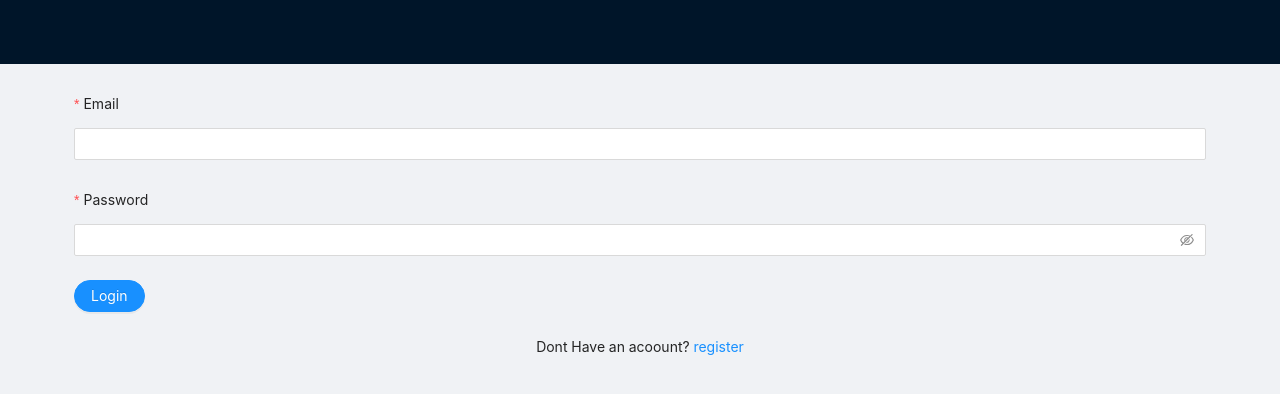
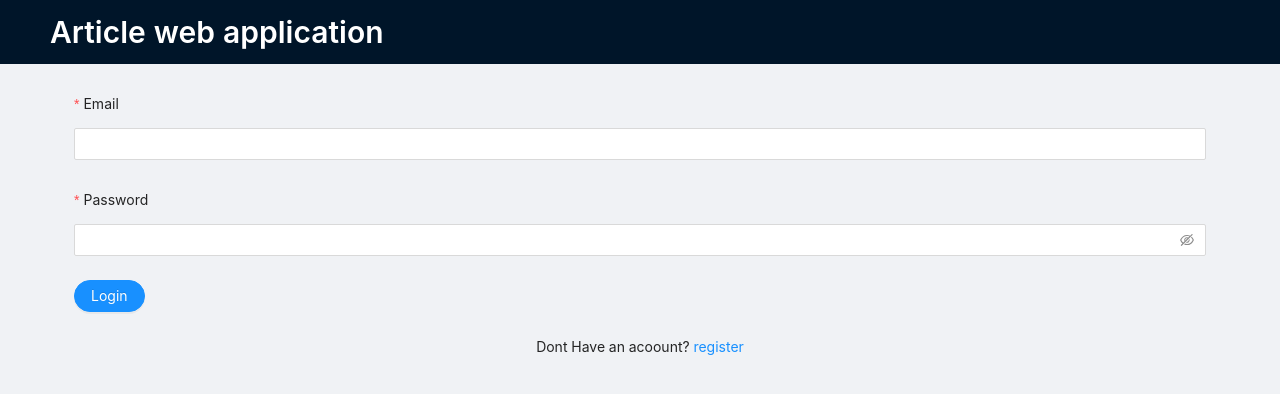
Before and after one commit to sepiddd/article-web-app, a React (Create React App) app: page /auth/login in a window 1280 px wide. Shown: the top 394 px of the page. Built offline with nearby package versions, Linux system fonts and the light colour scheme.

Commit message:
add logout to application

```diff
--- a/src/Layout/Layout.tsx
+++ b/src/Layout/Layout.tsx
@@ -1,18 +1,43 @@
-import { Layout as AntLayout } from "antd";
 import { PropsWithChildren } from "react";
+import { Button, Layout as AntLayout, Typography } from "antd";
+import { LogoutOutlined } from "@ant-design/icons";
 import { useAuth } from "../hooks";
+
+const { Title } = Typography;
 
 const { Header, Content } = AntLayout;
 
 const Layout = ({ children }: PropsWithChildren<unknown>) => {
-  const { user } = useAuth();
+  const { user, isAuthenticated, logout, loading } = useAuth();
+
   return (
     <AntLayout style={{ minHeight: "100vh" }}>
       <Header
-        style={{ position: "fixed", zIndex: 1, width: "100%", color: "white" }}>
-        {!!user
-          ? `${user.firstName} ${user.lastName}`
-          : "Article web application"}
+        style={{
+          position: "fixed",
+          zIndex: 1,
+          width: "100%",
+          color: "white",
+          display: "flex",
+          alignItems: "center",
+          justifyContent: "space-between",
+        }}>
+        <Title level={2} style={{ color: "white", marginBottom: 0 }}>
+          {isAuthenticated
+            ? `${user.firstName} ${user.lastName}`
+            : "Article web application"}
+        </Title>
+
+        {isAuthenticated && (
+          <Button
+            type='primary'
+            shape='round'
+            onClick={logout}
+            loading={loading}
+            icon={<LogoutOutlined />}>
+            Logout
+          </Button>
+        )}
       </Header>
       <Content
         className='site-layout'
--- a/src/hooks/useAuth.ts
+++ b/src/hooks/useAuth.ts
@@ -1,6 +1,6 @@
 import { useDispatch, useSelector } from "react-redux";
 import { RootState } from "../redux/rootReducer";
-import { login, register } from "../redux/slices/auth";
+import { login, register, resetAuth } from "../redux/slices/auth";
 import { User } from "../types";
 
 function useAuth() {
@@ -15,6 +15,9 @@ function useAuth() {
     register: (data: User) => {
       dispatch(register(data));
     },
+    logout: () => {
+      dispatch(resetAuth());
+    },
   };
 }
 
--- a/src/screens/Login/Login.tsx
+++ b/src/screens/Login/Login.tsx
@@ -29,7 +29,7 @@ const Login = () => {
     try {
       login(values.email, values.password);
       getArticlesList();
-      history.push("/list");
+      history.push(PATH_APP.articles);
     } catch {
       notification["error"]({
         message: "An error occured",
--- a/src/screens/Register/Register.tsx
+++ b/src/screens/Register/Register.tsx
@@ -3,7 +3,7 @@ import { useHistory } from "react-router";
 import { useAuth } from "../../hooks";
 import { User } from "../../types";
 import { Controller, useForm } from "react-hook-form";
-import { PATH_AUTH } from "../../routes/paths";
+import { PATH_APP, PATH_AUTH } from "../../routes/paths";
 import { Link } from "react-router-dom";
 
 const layout = {
@@ -27,7 +27,7 @@ const Register = () => {
     try {
       register(data);
 
-      history.push("/list");
+      history.push(PATH_APP.articles);
     } catch {
       notification["error"]({
         message: "An error occured",
```
